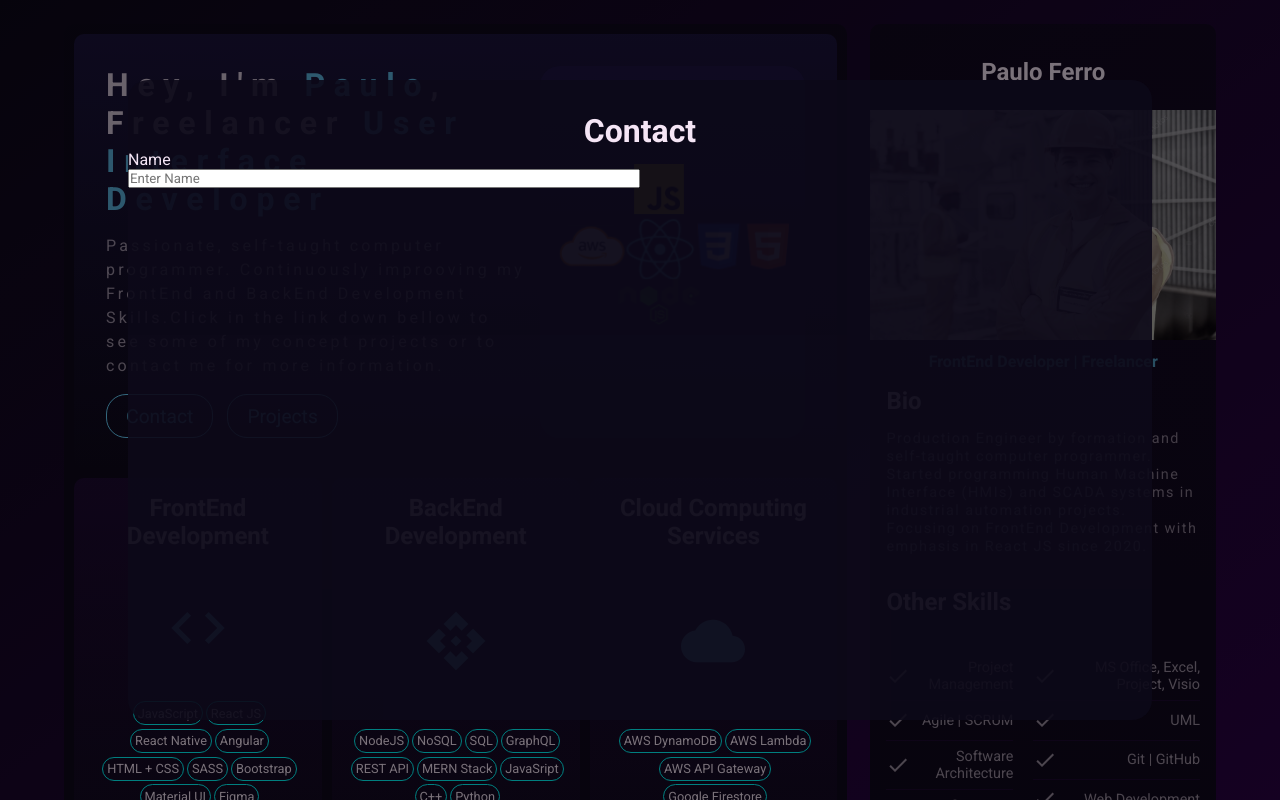
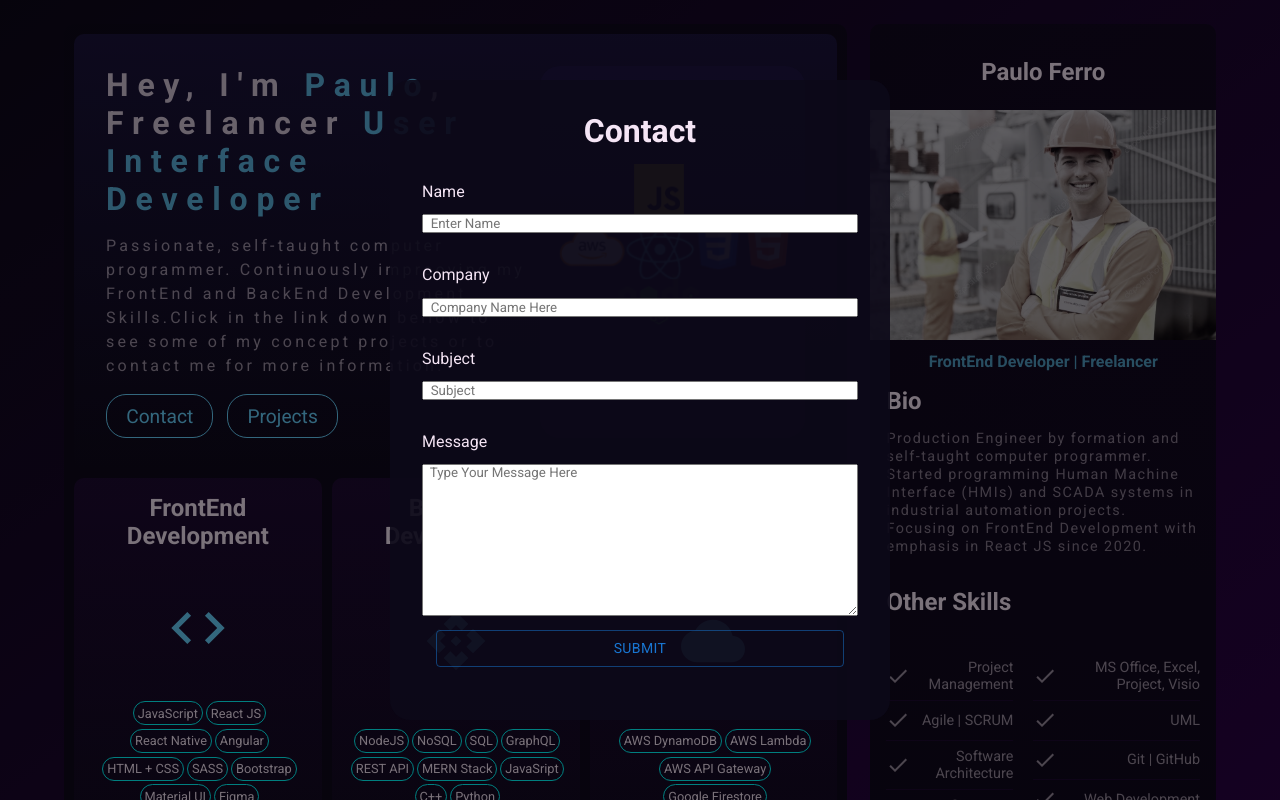
Before and after one commit to paulorf87/dev-portfolio, a React (Create React App) app: page / in a window 1280 px wide. Both pictures are taken after a click on the button "Contact". Shown: the top 800 px of the page. Built offline with nearby package versions, Linux system fonts and the light colour scheme.

Commit message:
Contacts page added

```diff
--- a/src/pages/Contact/Contact.jsx
+++ b/src/pages/Contact/Contact.jsx
@@ -2,15 +2,27 @@ import React from "react";
 import Box from "@mui/material/Box";
 import TextField from "@mui/material/TextField";
 
+import Button from "@mui/material/Button"
+
 import "./Contact.scss";
+
 
 const Contact = () => {
 
     return <div className="contact">
         <h1>Contact</h1>
         <form className="contact-form">
+
             <label>Name</label>
             <input type="text" placeholder="Enter Name"/>
+            <label>Company</label>
+            <input type="text" placeholder="Company Name Here"/>
+            <label>Subject</label>
+            <input type="text" placeholder="Subject"/>
+            <label>Message</label>
+            <textarea placeholder="Type Your Message Here"
+            rows={10}/>
+            <Button variant="outlined" type="submit">Submit</Button>
         </form>
     </div>
 }
--- a/src/pages/Contact/Contact.scss
+++ b/src/pages/Contact/Contact.scss
@@ -7,16 +7,27 @@
     left:0;
     bottom:0;
     right:0;
-    width: 80vw;
+    width: 80vw; // Fix Width >> include MAX Width in PX
+    max-width: 500px;
     height: 80vh;
     background: rgba($prim-color, 0.9);
     text-align: center;
     border-radius: 20px;
-    padding-top:2em;
+    padding: 2em;
     &-form {
         display: flex;
         flex-direction: column;
-        width: 50%;
         text-align: left;
+        label {
+            margin-top: 2em;
+        }
+        input, textarea {
+            margin-top: 1em;
+            padding-left:.5em;
+            color:$prim-color;
+        }
+        Button {
+            margin: 1em;
+        }
     }
 }
--- a/src/pages/Home/_HomeFooter/HomeFooter.jsx
+++ b/src/pages/Home/_HomeFooter/HomeFooter.jsx
@@ -4,8 +4,8 @@ import "./HomeFooter.scss";
 
 const HomeFooter = () => {
     return <footer className="home-footer">
-        <p>Website created using React JS | Redux | AWS |</p>
-        <p>| © 2022 Paulo Ferro. All rights reserved.</p>
+        <p className="footer-note">Website created using React JS | Redux | AWS Amplify</p>
+        <p className="copyright">© 2022 Paulo Ferro. All rights reserved.</p>
     </footer>
 }
 
--- a/src/pages/Home/_HomeFooter/HomeFooter.scss
+++ b/src/pages/Home/_HomeFooter/HomeFooter.scss
@@ -1,6 +1,12 @@
 .home-footer {
     margin-top: 5em;
     display: flex;
+    flex-direction: column;
+    align-items: center;
     justify-content: center;
     opacity: .5;
+    .footer-note{
+        opacity: .75;
+        margin-bottom: .25em;
+    }
 }
--- a/src/pages/Home/_SideSkills/SideSkills.jsx
+++ b/src/pages/Home/_SideSkills/SideSkills.jsx
@@ -17,7 +17,8 @@ const data ={
         "UML",
         "Git | GitHub",
         "Web Development",
-        "Data Science"
+        "Data Science",
+        "Postman"
     ]
 }
 
```
Also changed, not shown: 1 other file (tests, documents, lock files or other folders).
